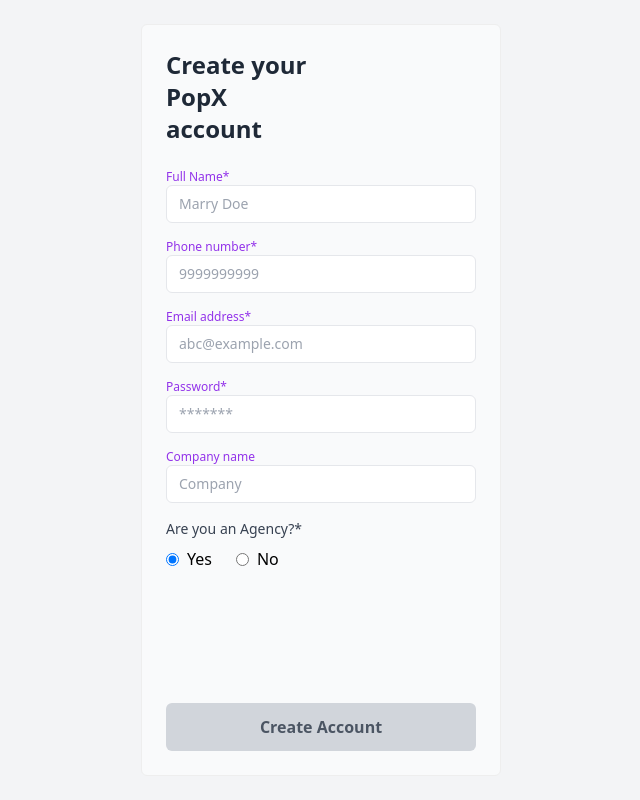
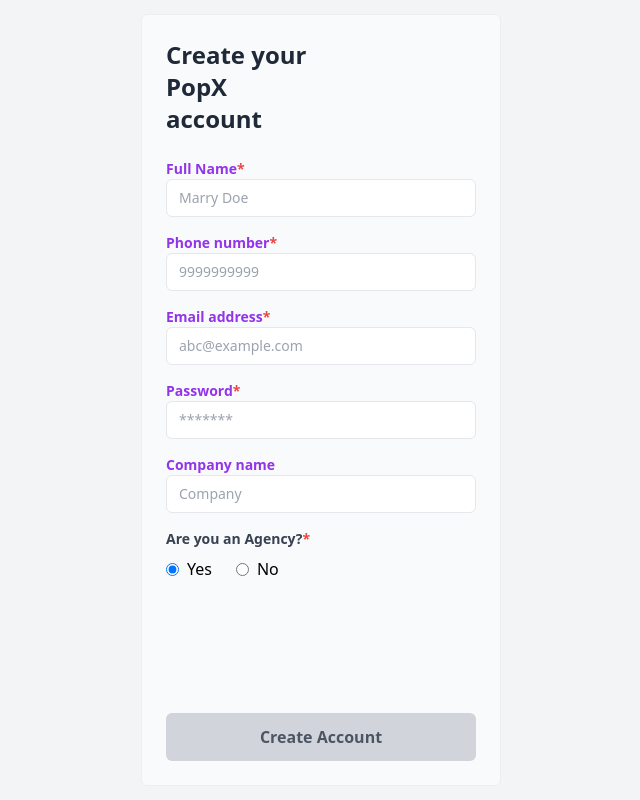
Before and after one commit to sachin-mishra-01/educase-xd-assignment, a React (Create React App) app: page /signup in a window 1280 px wide. Shown: the whole page, without its empty margins (319-959 px from the left). Built offline with nearby package versions, Linux system fonts and the light colour scheme.

Commit message:
Update Signup.jsx

```diff
--- a/src/pages/Signup.jsx
+++ b/src/pages/Signup.jsx
@@ -1,8 +1,10 @@
 import React, { useState } from "react";
 import { useNavigate } from "react-router-dom";
+
 import PhoneContainer from "../components/PhoneContainer";
 
 function Signup() {
+
   const [form, setForm] = useState({
     fullName: "",
     phone: "",
@@ -14,41 +16,80 @@
   const navigate = useNavigate();
 
   const update = (k, v) => setForm({ ...form, [k]: v });
+
   const canSubmit = form.fullName && form.email && form.password;
 
   return (
     <PhoneContainer>
-      <h2 className="text-2xl font-bold text-gray-800  w-[50%]">Create your PopX account</h2>
+      <h2 className="text-2xl font-bold text-gray-800 w-[50%]">
+        Create your PopX account
+      </h2>
 
       <div className="mt-6 space-y-4">
+
         <div>
-          <label className="block text-xs text-purple-600">Full Name*</label>
-          <input value={form.fullName} onChange={(e) => update("fullName", e.target.value)} className="w-full px-3 py-2 border rounded-md text-sm" placeholder="Marry Doe"/>
+          <label className="block text-sm font-semibold text-purple-600">
+            Full Name<span className="text-red-500">*</span>
+          </label>
+
+
+          <input value={form.fullName} onChange={(e) => update("fullName", e.target.value)} className="w-full px-3 py-2 border rounded-md text-sm"  placeholder="Marry Doe"/>
         </div>
 
+
         <div>
-          <label className="block text-xs text-purple-600">Phone number*</label>
-          <input value={form.phone} type="number" onChange={(e) => update("phone", e.target.value)} className="w-full px-3 py-2 border rounded-md text-sm" placeholder="9999999999"  />
+          <label className="block text-sm font-semibold text-purple-600">
+
+
+            Phone number<span className="text-red-500">*</span>
+          </label>
+
+          <input  value={form.phone} type="number" onChange={(e) => update("phone", e.target.value)} className="w-full px-3 py-2 border rounded-md text-sm" placeholder="9999999999" />
+
         </div>
 
+
         <div>
-          <label className="block text-xs text-purple-600">Email address*</label>
-          <input type="email" value={form.email} onChange={(e) => update("email", e.target.value)} className="w-full px-3 py-2 border rounded-md text-sm" placeholder="abc@example.com" />
+          <label className="block text-sm font-semibold text-purple-600">
+            Email address<span className="text-red-500">*</span>
+          </label>
+
+          <input type="email" value={form.email} onChange={(e) => update("email", e.target.value)} className="w-full px-3 py-2 border rounded-md text-sm" placeholder="abc@example.com"/>
         </div>
 
+
         <div>
-          <label className="block text-xs text-purple-600">Password*</label>
-          <input type="password" value={form.password} onChange={(e) => update("password", e.target.value)} className="w-full px-3 py-2 border rounded-md text-sm" placeholder="*******"
-          />
+
+
+          <label className="block text-sm font-semibold text-purple-600">
+
+
+            Password<span className="text-red-500">*</span>
+          </label>
+
+          <input  type="password" value={form.password}  onChange={(e) => update("password", e.target.value)}  className="w-full px-3 py-2 border rounded-md text-sm"  placeholder="*******" />
         </div>
 
+
         <div>
-          <label className="block text-xs text-purple-600">Company name</label>
-          <input value={form.company} onChange={(e) => update("company", e.target.value)} className="w-full px-3 py-2 border rounded-md text-sm" placeholder="Company" />
+          <label className="block text-sm font-semibold text-purple-600">
+            Company name
+
+
+          </label>
+          <input  value={form.company}  onChange={(e) => update("company", e.target.value)}  className="w-full px-3 py-2 border rounded-md text-sm"  placeholder="Company" />
+
         </div>
 
+
         <div>
-          <p className="text-sm text-gray-700">Are you an Agency?*</p>
+
+          <p className="text-sm font-semibold text-gray-700">
+
+
+
+            Are you an Agency?<span className="text-red-500">*</span>
+          </p>
 
           <div className="flex gap-6 mt-2">
 
@@ -56,27 +97,28 @@
               <input type="radio" checked={form.agency === "yes"} onChange={() => update("agency", "yes")} />
               Yes
             </label>
+
             <label className="flex items-center gap-2">
-              <input type="radio" checked={form.agency === "no"} onChange={() => update("agency", "no")}  />
+
+              <input type="radio" checked={form.agency === "no"} onChange={() => update("agency", "no")} />
               No
+
             </label>
-
           </div>
         </div>
 
-
         <div className="h-[100px]"></div>
 
-        <button disabled={!canSubmit} onClick={() => navigate("/account")} className={`w-full mt-6 py-3 rounded-md font-semibold ${   canSubmit   ? "bg-purple-600 text-white"   : "bg-gray-300 text-gray-600 cursor-not-allowed" }`} >
+        <button  disabled={!canSubmit} onClick={() => navigate("/account")} className={`w-full mt-6 py-3 rounded-md font-semibold ${ canSubmit ? "bg-purple-600 text-white" : "bg-gray-300 text-gray-600 cursor-not-allowed" }`} >
+
           Create Account
-
         </button>
 
       </div>
 
+
     </PhoneContainer>
   );
-
 }
 
 export default Signup;
```
